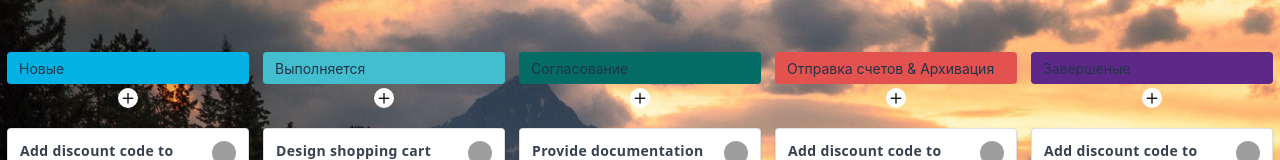
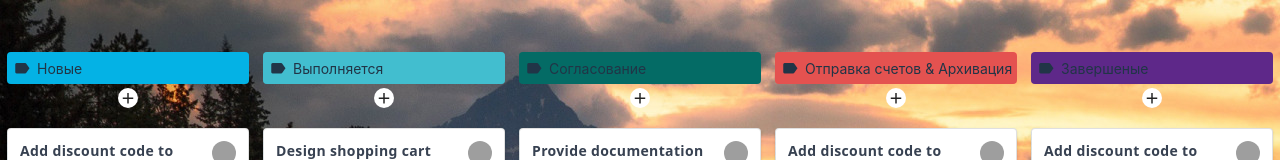
Before and after one commit to EvgenijKobzar/vue-kanban, a Vue app: page / in a window 1280 px wide. Shown: the top 160 px of the page. Built offline with nearby package versions, Linux system fonts and the light colour scheme; no server answers; grey boxes are pictures that could not be loaded.

Commit message:
Update App.vue

```diff
--- a/src/App.vue
+++ b/src/App.vue
@@ -9,7 +9,9 @@
 						:key="column.title"
 						class="ma-1 rounded-lg column-width rounded app-kanban-column-left"
 				>
-					<v-chip class="w-100" :style="{background: column.background}"  text-color="white" label>{{column.title}}</v-chip>
+					<v-chip class="w-100" :style="{background: column.background}"  text-color="white" label>
+						<v-icon start icon="mdi-label"></v-icon>
+						{{column.title}}</v-chip>
 
 					<v-container>
 
@@ -55,6 +57,25 @@ export default {
 		TaskCard,
 		draggable
 	},
+	/*
+	*
+	* новая
+	* обработка заявки(работа с клиентом), //выполняется
+	* //отправка заявки водителю(финальный шаг),
+	*
+	* выполнение(эксплуатация транспорта)
+	* выполнено(эксплуатация транспорта)//завершение выполнение, сдача документов (эксплуатация транспорта)
+	*
+	* //приемка документов(менеджер по транспорту)
+	*
+	* на согласование(менеджер по транспорту)
+	* выполнено(менеджер по транспорту)
+	*
+	* на отправка и архивация(бухгалтерия)
+	* выполнено(бухгалтерия)
+	* Сделано
+	*
+	* */
 	data() {
 		return {
 			columns: [
```
